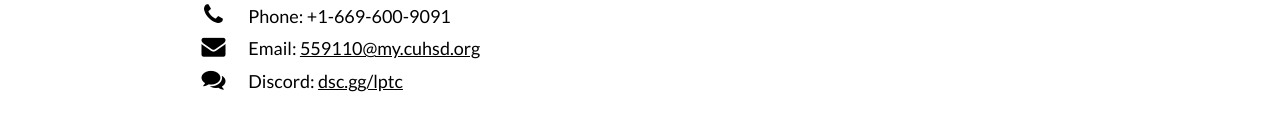
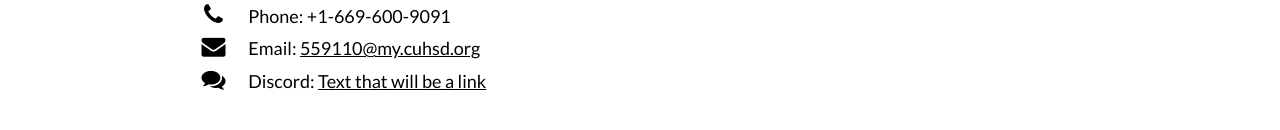
Before and after one commit to Adithr123/LPTC, a plain HTML site: page index.html in a window 1280 px wide. Shown: the part 824-954 px from the top of the page. Drawn offline with nearby package versions, Linux system fonts and the light colour scheme.

Commit message:
Update file index.html

```diff
--- a/index.html
+++ b/index.html
@@ -103,7 +103,7 @@ body, html {
         <i class="fa fa-map-marker fa-fw w3-hover-text-black w3-xlarge w3-margin-right"></i> <a href="https://leigh.cuhsd.org/">Leigh High School,CA,US </a> <br>
         <i class="fa fa-phone fa-fw w3-hover-text-black w3-xlarge w3-margin-right"></i> Phone: +1-669-600-9091<br>
         <i class="fa fa-envelope fa-fw w3-hover-text-black w3-xlarge w3-margin-right"></i> Email: <a href=mailto:559110@my.cuhsd.org>559110@my.cuhsd.org</a><br>
-        <i class="fa fa-comments fa-fw w3-hover-text-black w3-xlarge w3-margin-right"></i> Discord: <a href="https://dsc.gg/lptc">dsc.gg/lptc</a><br>
+        <i class="fa fa-comments fa-fw w3-hover-text-black w3-xlarge w3-margin-right"></i> Discord: <a href="https://inmotionhosting.com">Text that will be a link</a> <br>
         <p></p>
       </div>
 
```
